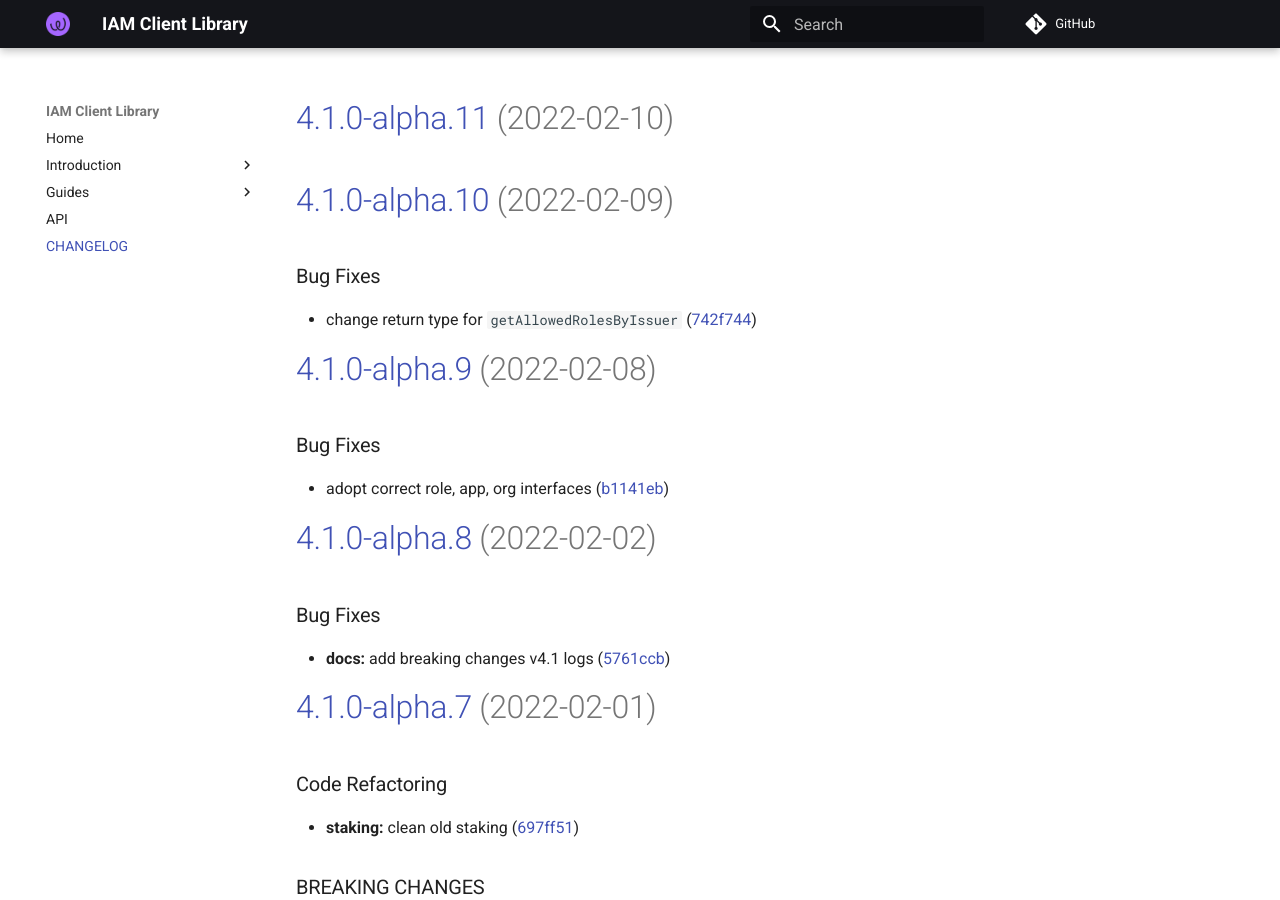
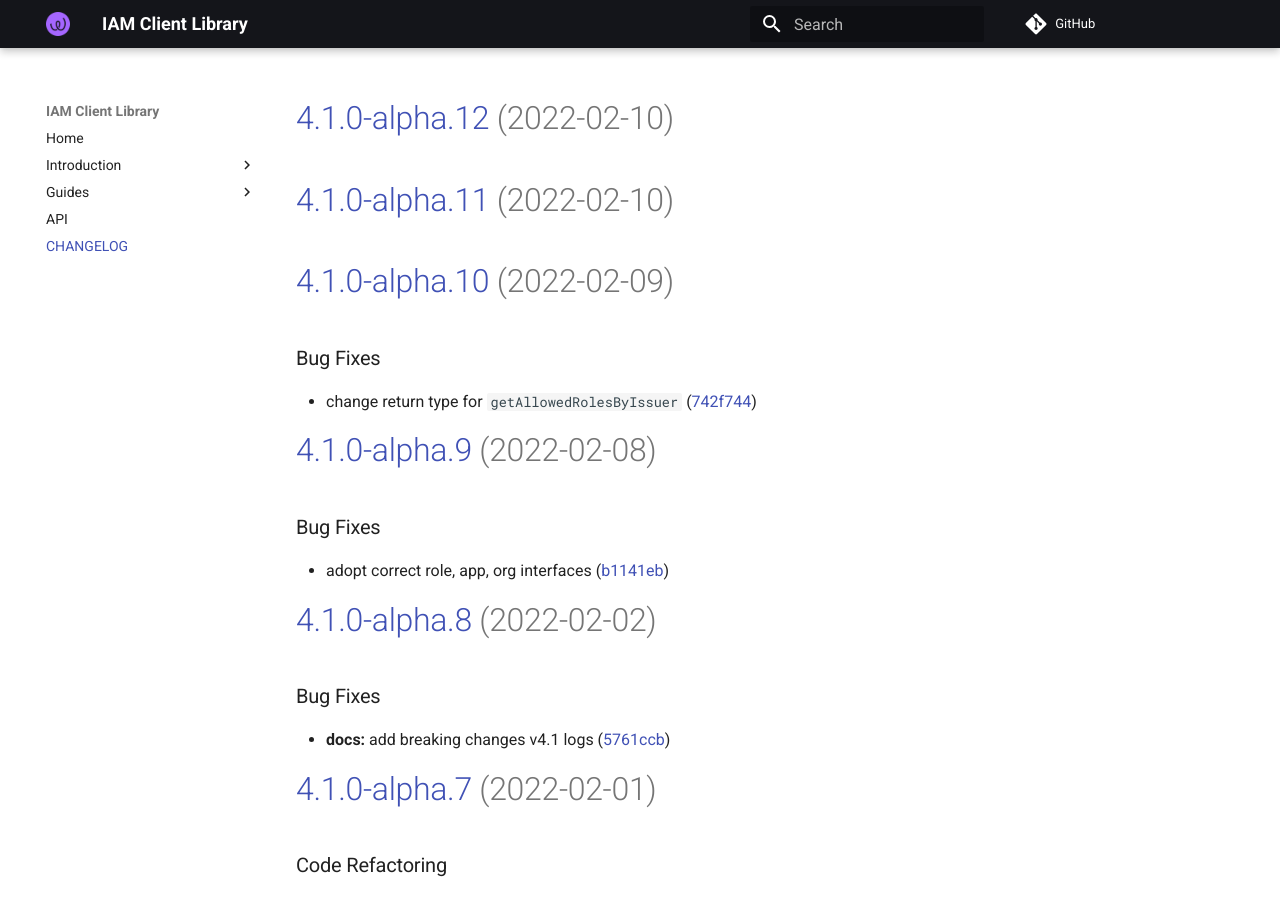
Before and after one commit to energywebfoundation/iam-client-lib, an MkDocs documentation site: the page built from docs/CHANGELOG.md, in a window 1280 px wide and 900 px high. Built offline with MkDocs 1.6.1 and Material for MkDocs 9.7.7, drawn with Linux system fonts in a browser that asks for light colours; comment, search, counter and statistics services are not loaded.

Commit message:
chore(release): 4.1.0-alpha.12 [skip ci]
# [4.1.0-alpha.12](https://github.com/energywebfoundation/iam-client-lib/compare/v4.1.0-alpha.11...v4.1.0-alpha.12) (2022-02-10)

```diff
--- a/docs/CHANGELOG.md
+++ b/docs/CHANGELOG.md
@@ -1,3 +1,5 @@
+# [4.1.0-alpha.12](https://github.com/energywebfoundation/iam-client-lib/compare/v4.1.0-alpha.11...v4.1.0-alpha.12) (2022-02-10)
+
 # [4.1.0-alpha.11](https://github.com/energywebfoundation/iam-client-lib/compare/v4.1.0-alpha.10...v4.1.0-alpha.11) (2022-02-10)
 
 # [4.1.0-alpha.10](https://github.com/energywebfoundation/iam-client-lib/compare/v4.1.0-alpha.9...v4.1.0-alpha.10) (2022-02-09)
--- a/package.json
+++ b/package.json
@@ -1,6 +1,6 @@
 {
   "name": "iam-client-lib",
-  "version": "4.1.0-alpha.11",
+  "version": "4.1.0-alpha.12",
   "description": "Library for Decentralized Identity and Access Management",
   "main": "dist/index.js",
   "module": "dist/index.esm.js",
```
